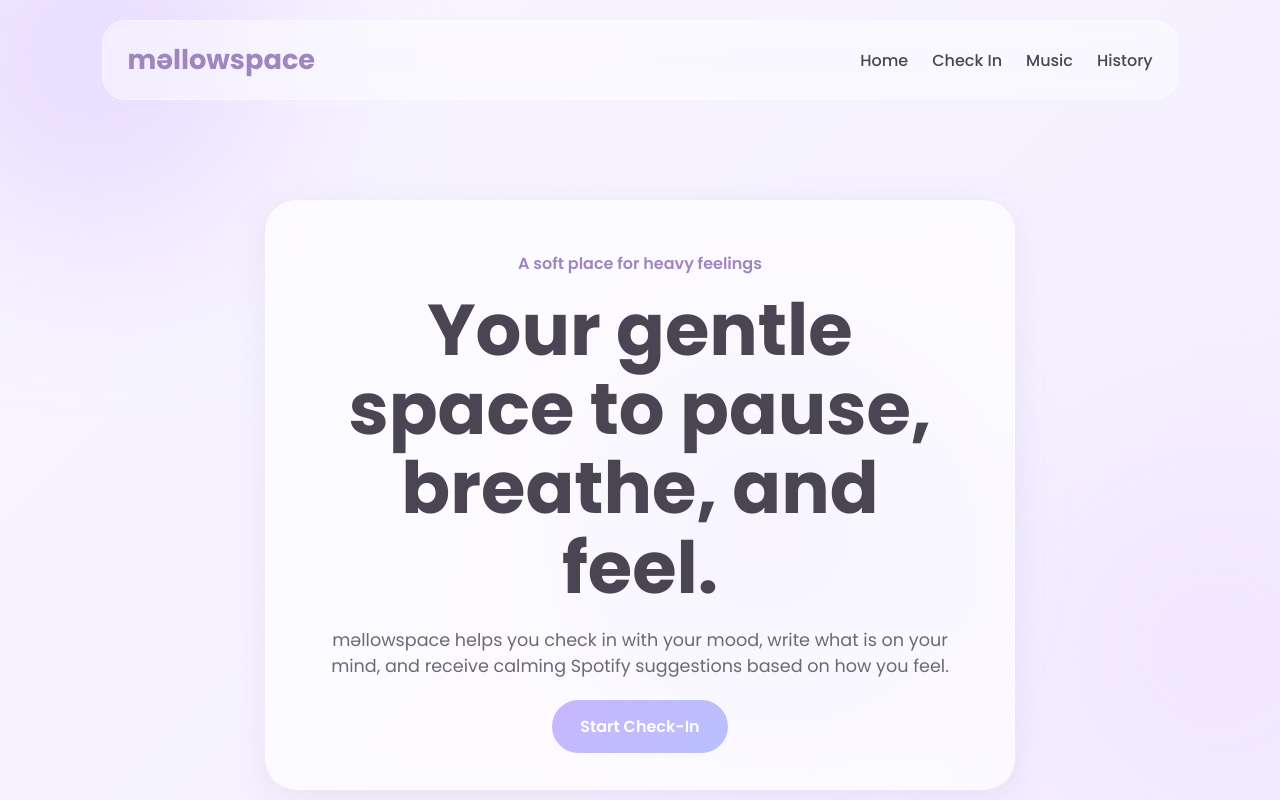
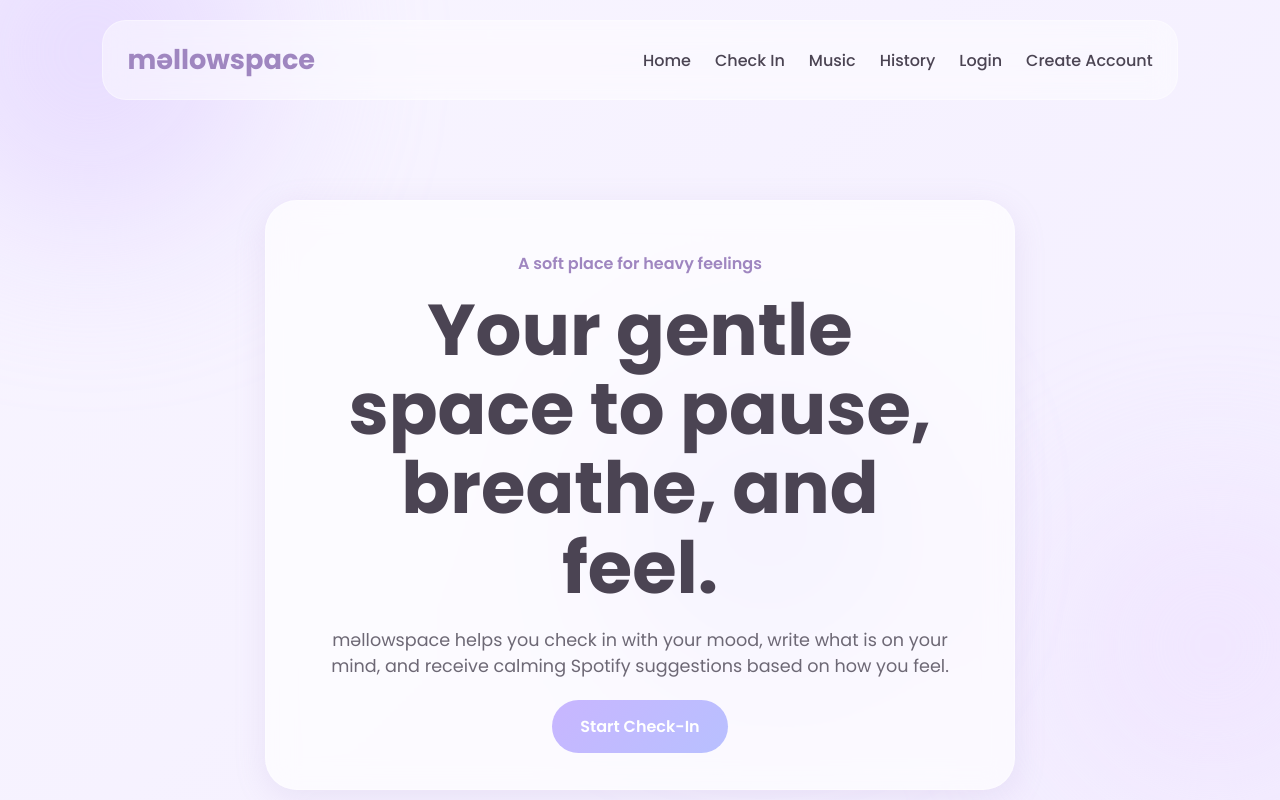
Before and after one commit to wanjiruaisha/mellowspace, a plain HTML site: page index.html in a window 1280 px wide. Shown: the top 800 px of the page. Drawn offline with Linux system fonts and the light colour scheme.

Commit message:
feat: add authentication navigation links to navbar

```diff
--- a/index.html
+++ b/index.html
@@ -25,6 +25,8 @@
         <li><a href="#checkin">Check In</a></li>
         <li><a href="#music">Music</a></li>
         <li><a href="#history">History</a></li>
+        <li><a href="login.html">Login</a></li>
+        <li><a href="create-account.html">Create Account</a></li>
       </ul>
     </nav>
   </header>
```
